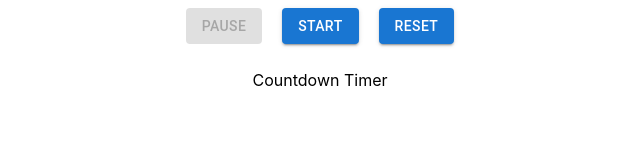
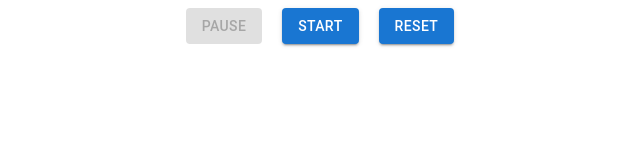
Before and after one commit to avantikasathaye/playground, a React (Create React App) app: page /countdowntimer in a window 1280 px wide. Shown: the part 159-300 px from the top of the page, without its empty margins (320-960 px from the left). Built offline with nearby package versions, Linux system fonts and the light colour scheme.

Commit message:
Minor edit

```diff
--- a/src/CountdownTimer/Timer.js
+++ b/src/CountdownTimer/Timer.js
@@ -13,7 +13,7 @@ const Timer = () => {
 
     const [count, setCount] = useState(diff);
     const [pause, setPause] = useState(false);
-    const [message, setMessage] = useState("Countdown Timer");
+    const [message, setMessage] = useState("");
 
     let intervalRef = useRef();
 
```
